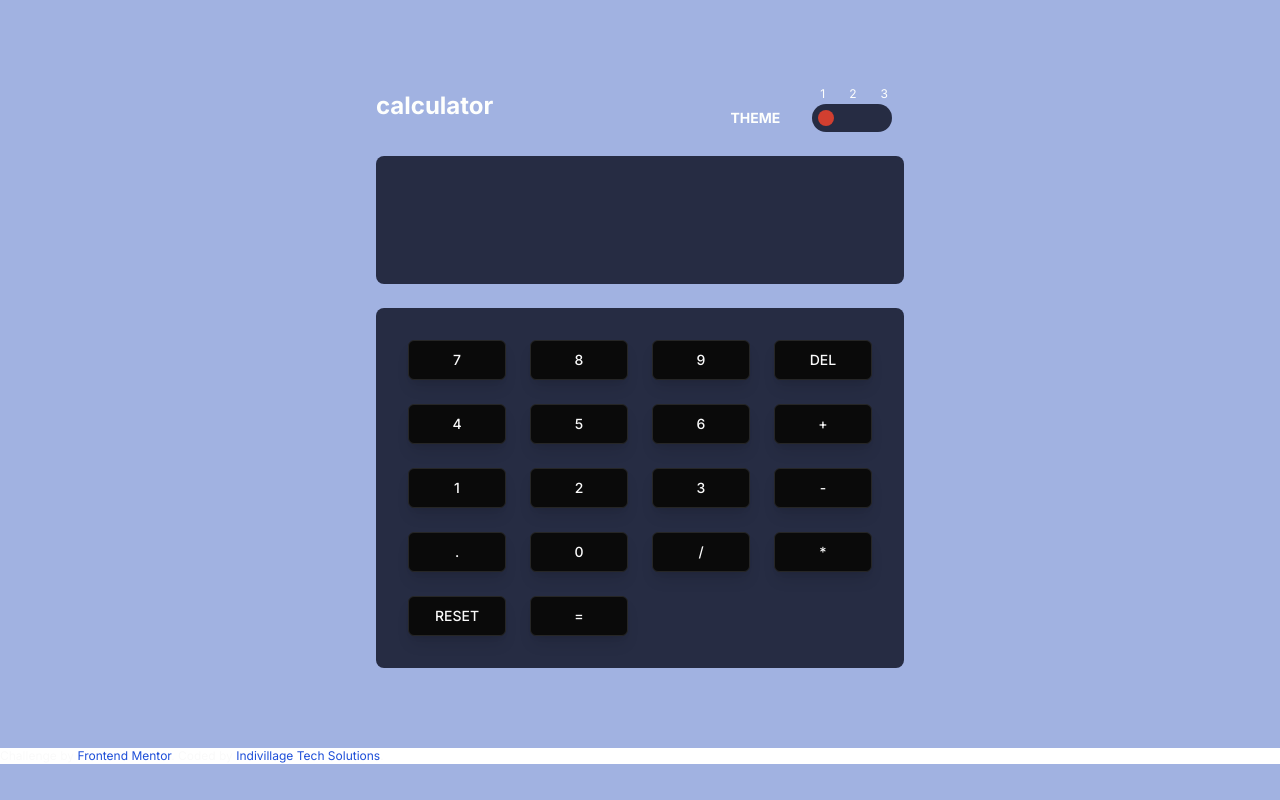
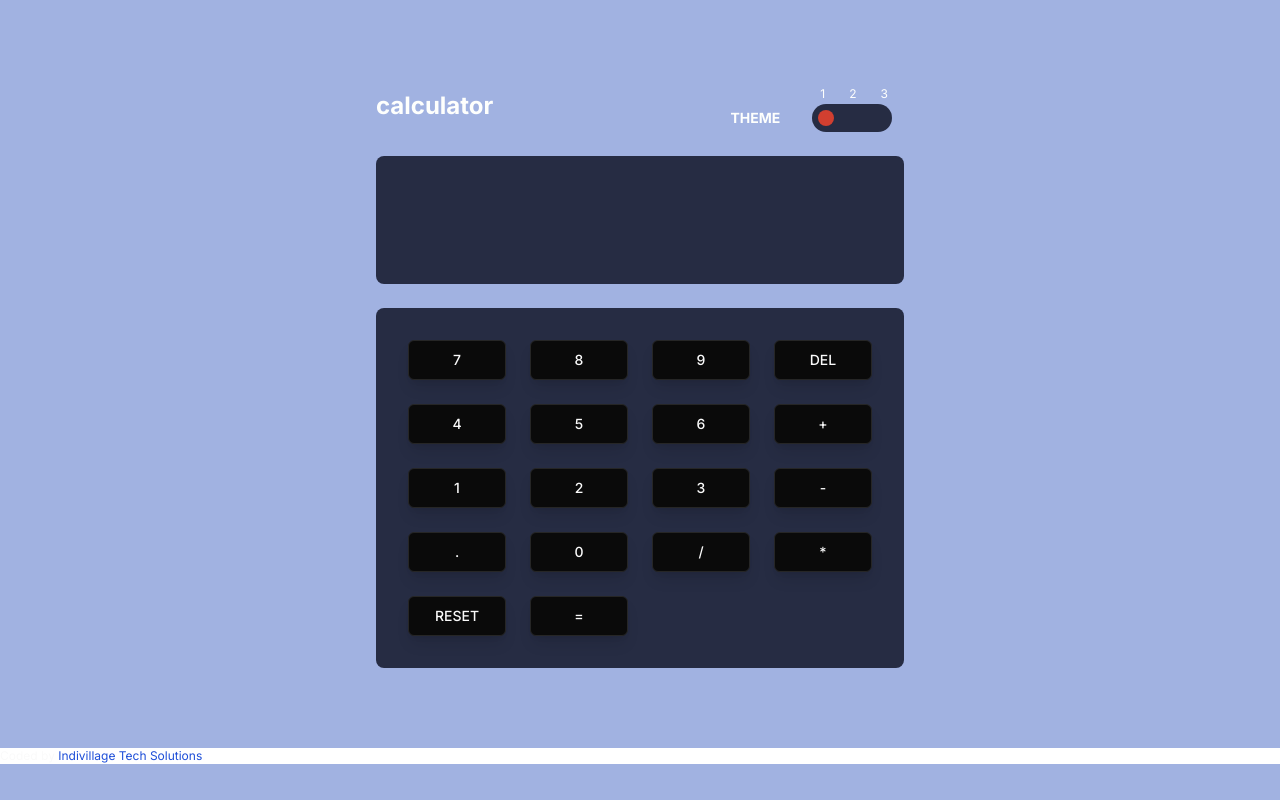
Before and after one commit to Indivillage-Balgakot-Training/Calculator_FE, a Next.js app: page / in a window 1280 px wide. Built offline with nearby package versions, Linux system fonts and the light colour scheme.

Commit message:
removed a line

```diff
--- a/app/page.tsx
+++ b/app/page.tsx
@@ -136,7 +136,6 @@ function CalculatorPage() {
 
       <footer className={"block bg-white w-full"}>
         <p className={"text-xs"}>
-          Challenge by <a className={"text-blue-700"} href="https://www.frontendmentor.io?ref=challenge" target="_blank">Frontend Mentor</a>.
           Coded by <a className={"text-blue-700"} href="https://indivillage.com">Indivillage Tech Solutions</a>.
         </p>
       </footer>
```
